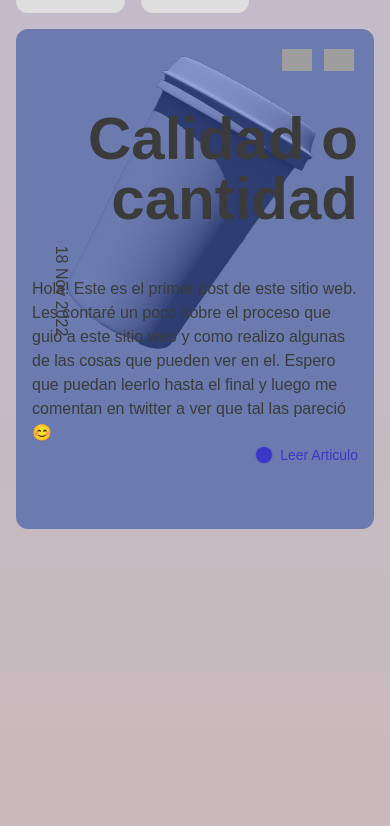
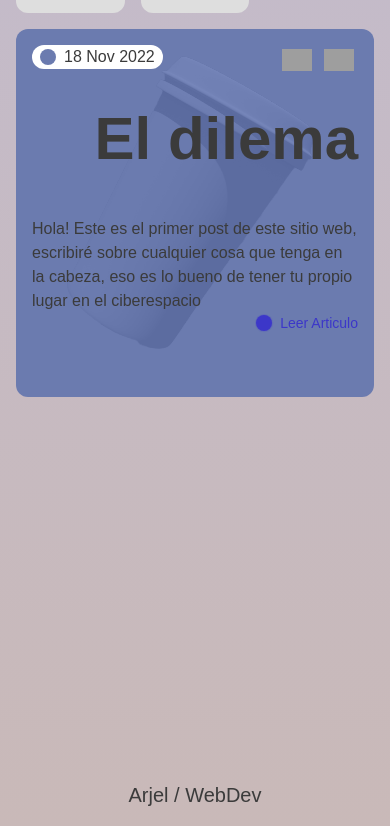
Before and after one commit to camunoz2/arjeldev, an Astro site: page / in a window 390 px wide. Shown: the part 1261-2087 px from the top of the page. Built offline with nearby package versions, Linux system fonts and the light colour scheme; Astro itself is replaced by a stand-in of ours; no server answers; grey boxes are pictures that could not be loaded.

Commit message:
fixed date position on mobile blog

```diff
--- a/src/components/BlogSection.tsx
+++ b/src/components/BlogSection.tsx
@@ -40,13 +40,17 @@ const BlogSection = ({ data }: { data: BlogFrontmatter[] }) => {
           alt="close card"
         />
       </div>
-      <div className="absolute left-0 top-0 -z-10 mix-blend-luminosity object-contain">
+      <div className="opacity-25 md:opacity-100 absolute left-0 top-0 -z-10 mix-blend-luminosity object-contain">
         <img src={data[currentBlogPost].featuredImage} alt="some image" />
       </div>
       <h3 className="text-6xl lg:text-8xl text-right font-display font-bold mt-4 mb-12">
         {data[currentBlogPost].title}
       </h3>
-      <p className="rotate-90 absolute top-1/2 left-0">
+      <p className="rotate-0 md:rotate-90 bg-white px-2 rounded-full absolute top-4 left-4 md:top-1/2 md:left-0 flex items-center gap-2">
+        <span
+          style={{ backgroundColor: data[currentBlogPost].cardColor }}
+          className="relative inline-block w-4 h-4 rounded-full"
+        ></span>
         {data[currentBlogPost].publishDate}
       </p>
       <p className="lg:text-xl md:ml-48">{data[currentBlogPost].summary}</p>
--- a/src/content/posts/1.mdx
+++ b/src/content/posts/1.mdx
@@ -1,8 +1,8 @@
 ---
-title: "Calidad o cantidad"
+title: "El dilema"
 slug: "calidad-cantidad"
 publishDate: "18 Nov 2022"
-summary: "Hola! Este es el primer post de este sitio web. Les contaré un poco sobre el proceso que guió a este sitio web y como realizo algunas de las cosas que pueden ver en el. Espero que puedan leerlo hasta el final y luego me comentan en twitter a ver que tal las pareció 😊"
+summary: "Hola! Este es el primer post de este sitio web, escribiré sobre cualquier cosa que tenga en la cabeza, eso es lo bueno de tener tu propio lugar en el ciberespacio"
 cardColor: "#6b7baf"
 featuredImage: "/images/posts/1/featured.png"
 ---
```
